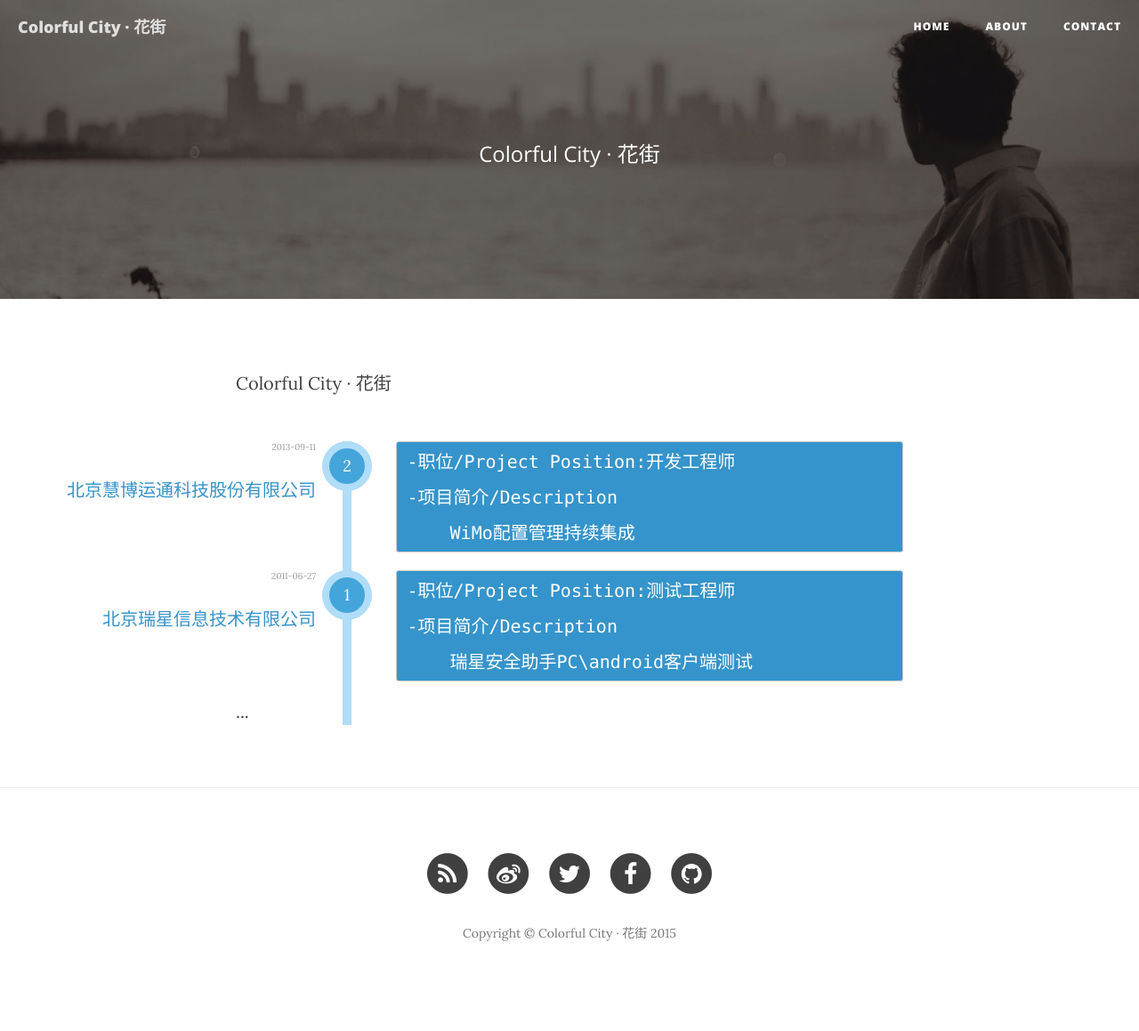
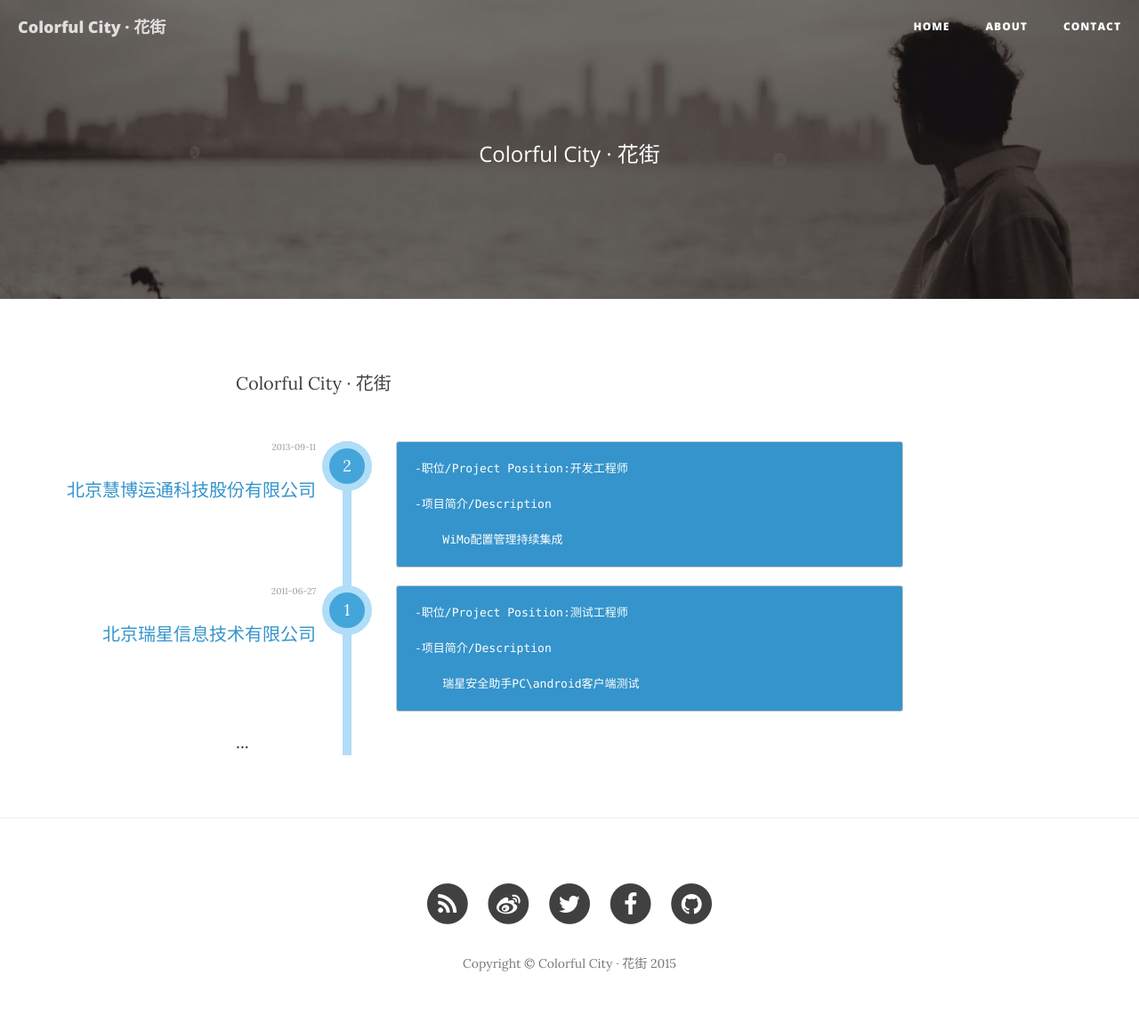
Before and after one commit to dongyupu/colorfulcity, a Jekyll site: the page built from about.html, in a window 1280 px wide. Shown: the whole page at 89% size. Built offline with Jekyll 4.4.1, drawn with Linux system fonts in a browser that asks for light colours; nearby versions of some CDN libraries; before the commit the page ends 1125 px from its top, so only the background shows below that.

Commit message:
Update about.html

```diff
--- a/about.html
+++ b/about.html
@@ -56,10 +56,10 @@ header-img: "img/about-bg.jpg"
 	}
 	ul.timeline li .content pre {
 		background-color: #3594cb;
-		padding: 2%;
+		padding: 20px;
 		color: #fff;
-		font-size: 100%;
-		line-height: 100%;
+		font-size: 13px;
+		line-height: 20px;
 	}
 	ul.timeline li.alt .content pre {
 		background-color: #43B1F1;
```
